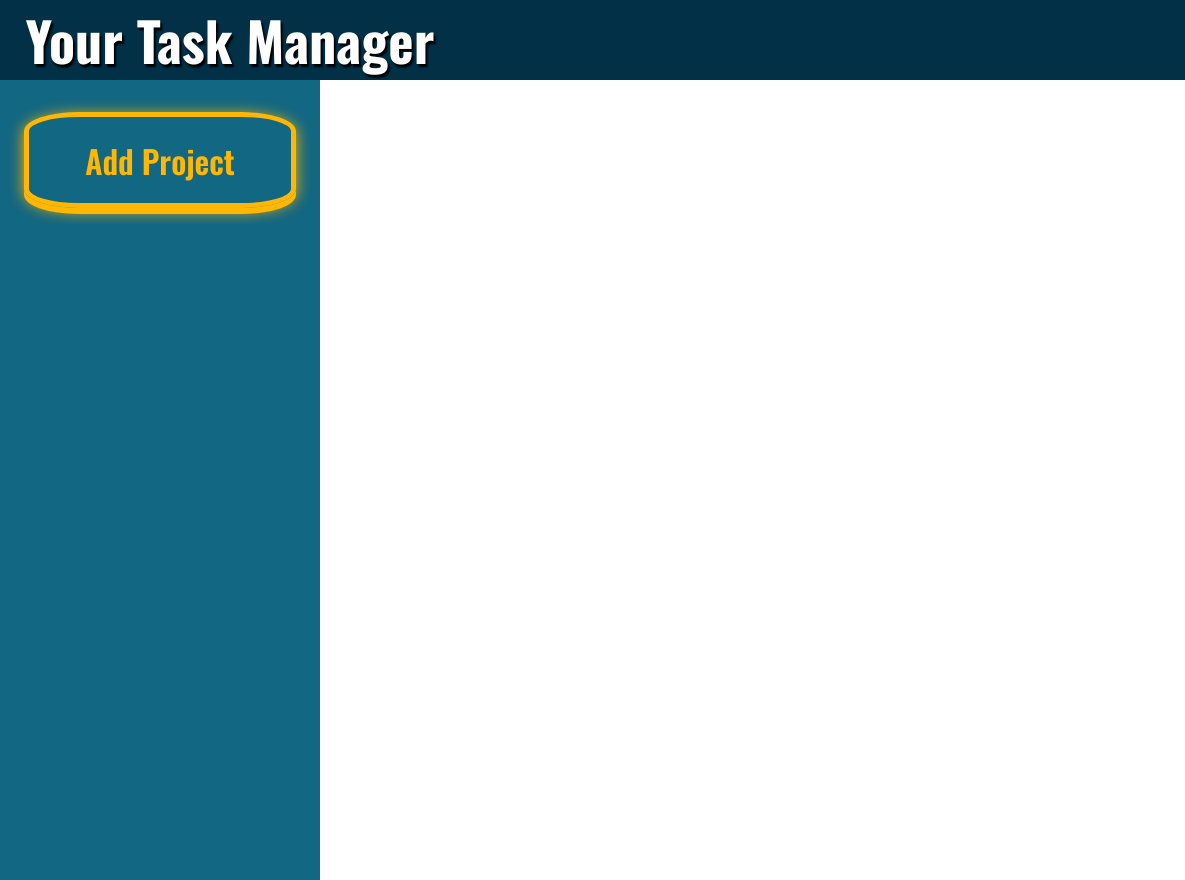
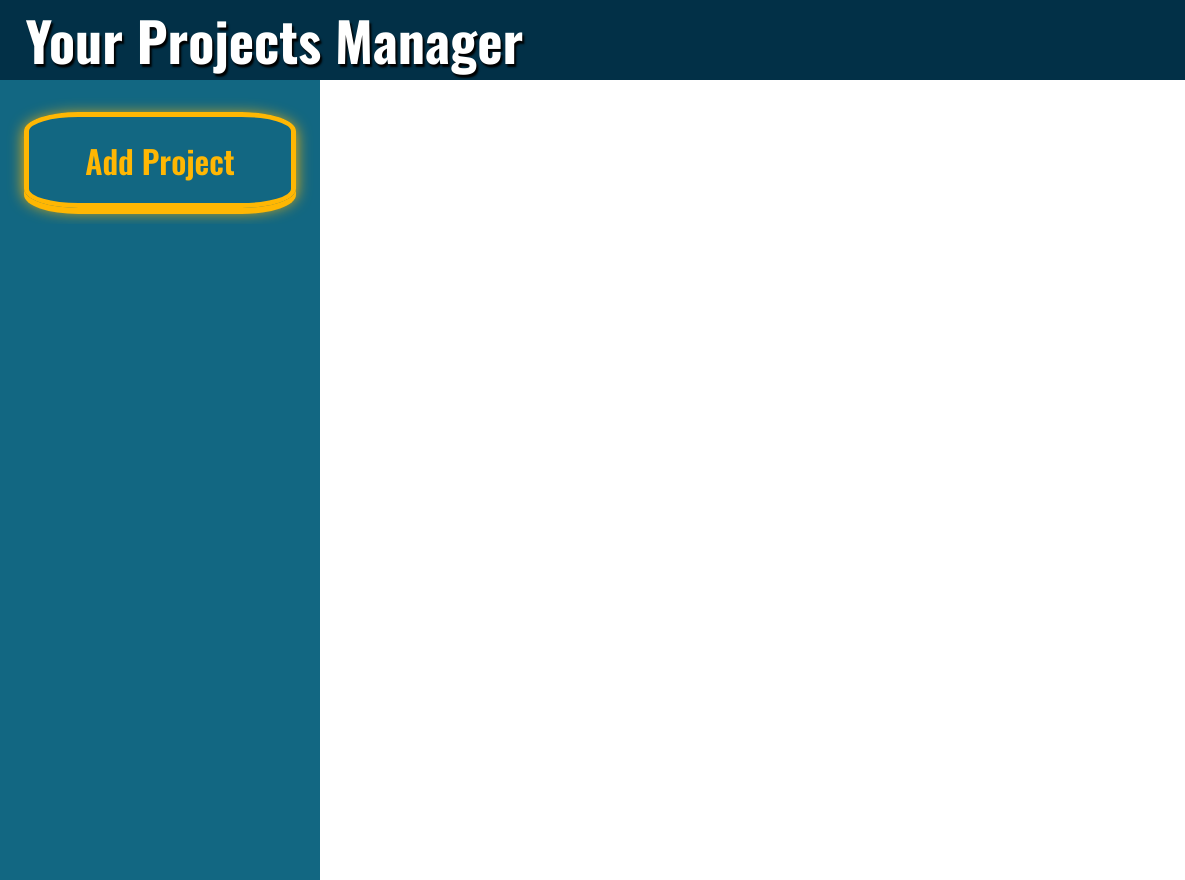
Before and after one commit to tosifilippo/TodoList, a website built with webpack: page dist/index.html in a window 1280 px wide. Shown: the full height of the page, 0-1185 px from the left. Built offline with nearby package versions, Linux system fonts and the light colour scheme; files whose address does not match are found by name.

Commit message:
changed title

```diff
--- a/dist/index.html
+++ b/dist/index.html
@@ -8,7 +8,7 @@
 </head>
 <body>
     <header>
-        <h1>Your Task Manager</h1>
+        <h1>Your Projects Manager</h1>
         <a href="https://github.com/tosifilippo" target="_blank"><img src="Img/git.png"></a>
 
     </header>
```
